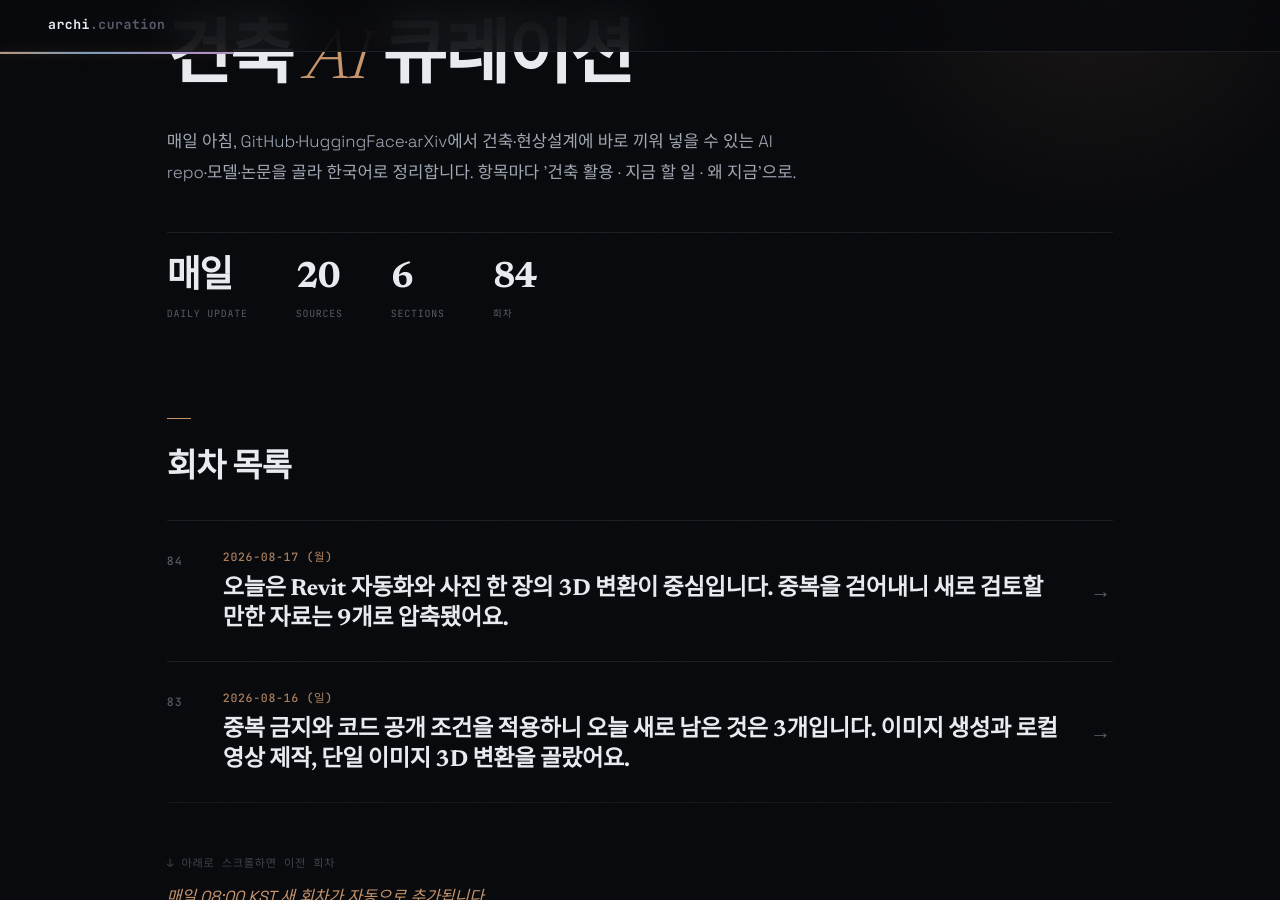
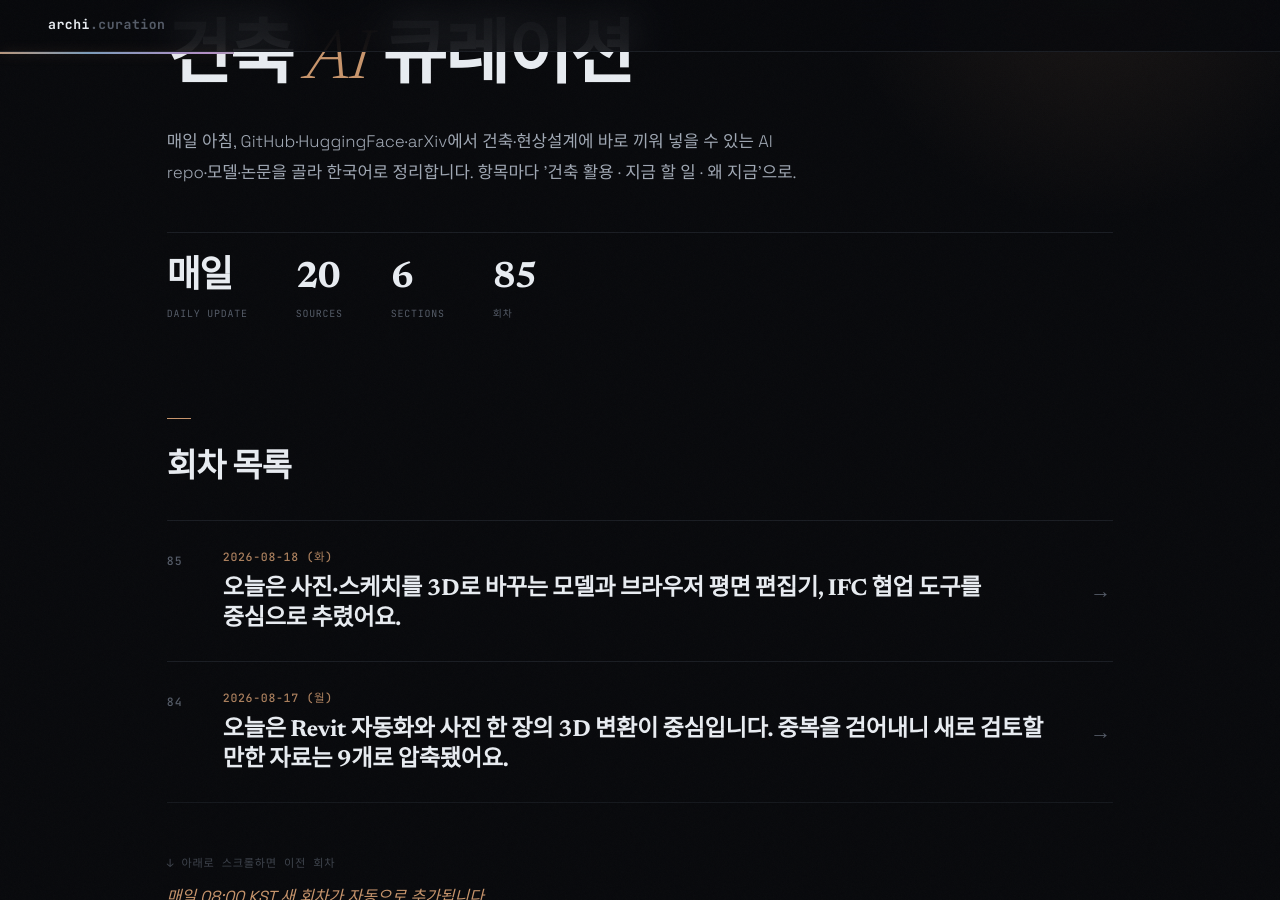
Before and after one commit to ghkch5gh-jpg/ainews-curation, a Jekyll site: the page built from index.md, in a window 1280 px wide and 900 px high, scrolled down 190 px. Built offline with Jekyll 4.4.1, drawn with Linux system fonts in a browser that asks for light colours; some web fonts are replaced.

Commit message:
daily: 2026-08-18

```diff
--- /dev/null
+++ b/2026-08-18_화.md
@@ -0,0 +1,141 @@
+---
+title: 2026-08-18 (화)
+eyebrow: ARCH · AI CURATION
+hero_title: "2026 · 08 · 18 <em>(화)</em>"
+description: "오늘은 사진·스케치를 3D로 바꾸는 모델과 브라우저 평면 편집기, IFC 협업 도구를 중심으로 추렸어요."
+summary: 오늘은 사진·스케치를 3D로 바꾸는 모델과 브라우저 평면 편집기, IFC 협업 도구를 중심으로 추렸어요.
+---
+
+<div class="news">
+<section class="news-flow-sec reveal"><h2 class="news-flow__t">이번 회차 흐름</h2><div class="news-flow"><p>안녕하세요! 오늘은 설계 이미지를 실제로 다룰 수 있는 3D 자료로 바꾸는 도구가 눈에 띕니다. Hunyuan3D-2.1은 조감도 속 가구나 조형물을 3D 시안으로 만드는 데 쓸 수 있고, HY-World-2.0은 한 장면 전체를 입체 공간으로 확장하는 방향을 보여줘요. 브라우저에서 평면을 편집하는 Arcada와 IFC 검토 업무를 관리하는 OpenProject도 실무에 가까운 선택입니다. 최근 소개한 주소와 코드가 아직 공개되지 않은 논문은 모두 제외했어요. 그래서 수량을 억지로 채우기보다 바로 열어볼 수 있는 여덟 개만 남겼습니다.</p></div></section>
+<section class="news-sec">
+<h2 class="news-sec__t">오늘의 헤드라인</h2>
+<article class="ni reveal">
+  <header class="ni__h">
+    <span class="ni__n">01</span>
+    <a class="ni__t" href="https://huggingface.co/tencent/Hunyuan3D-2.1" target="_blank" rel="noopener">이미지 한 장을 정교한 3D 시안으로 만드는 Hunyuan3D-2.1 <span class="ni__arrow">↗</span></a>
+    <span class="ni__tr"><span class="ni__src">HuggingFace</span><span class="ni__score">8/10</span></span>
+  </header>
+  <p class="ni__body">Hunyuan3D-2.1은 이미지를 3D로 변환하는 용도의 모델입니다. 다만 제공된 원문 발췌만으로 결과물의 형태·표면 품질이나 Rhino·SketchUp과의 연계성까지는 확인하기 어려워요.</p>
+  <ul class="ni__pts"><li>단일 이미지에서 3D 형태와 표면을 함께 생성</li><li>가구·파빌리온·조형물의 초기 입체안 제작에 적합</li><li>치수와 구조 정확성은 Rhino나 CAD에서 별도 확인 필요</li></ul>
+  <div class="ni__meta">
+    <div class="ni__row"><dt>얻는 것</dt><dd>참고 이미지를 3D로 변환하는 실험에 활용할 수 있습니다. 건축 설계에서의 구체적인 활용성과 결과 품질은 직접 검증해야 해요.</dd></div>
+    <div class="ni__row ni__row--do"><dt>지금 할 일</dt><dd><p class="ni__do-text">모델 카드와 실행 예제를 확인한 뒤, 배경이 단순한 이미지 한 장으로 변환 결과와 출력 형식을 시험해보세요.</p></dd></div>
+    <div class="ni__row ni__row--why"><dt>왜 지금</dt><dd>이미지 생성 결과를 발표용 그림으로 끝내지 않고 Rhino에서 수정할 3D 초안으로 넘기는 도구가 빠르게 늘고 있어요.</dd></div>
+  </div>
+  <footer class="ni__f"><span class="ni__verified">✓ 원문 대조</span><a class="ni__story" href="https://huggingface.co/tencent/Hunyuan3D-2.1" target="_blank" rel="noopener">스토리 →</a></footer>
+</article>
+<article class="ni reveal">
+  <header class="ni__h">
+    <span class="ni__n">02</span>
+    <a class="ni__t" href="https://huggingface.co/tencent/HY-World-2.0" target="_blank" rel="noopener">장면 전체를 입체 공간으로 확장하는 HY-World-2.0 <span class="ni__arrow">↗</span></a>
+    <span class="ni__tr"><span class="ni__src">HuggingFace</span><span class="ni__score">8/10</span></span>
+  </header>
+  <p class="ni__body">HY-World-2.0은 이미지에서 3D를 생성하는 월드 모델로 소개된 모델입니다. 다만 제공된 원문 발췌만으로 장면 전체를 어느 범위까지 입체 공간으로 확장하거나 카메라 이동을 지원하는지는 확인하기 어려워요.</p>
+  <ul class="ni__pts"><li>단일 물체보다 넓은 장면의 3D 생성에 초점</li><li>조감도와 실내 투시도의 다른 시점 탐색에 활용 가능</li><li>벽 두께·면적·층고 같은 설계 정보는 보장하지 않음</li></ul>
+  <div class="ni__meta">
+    <div class="ni__row"><dt>얻는 것</dt><dd>이미지를 3D로 변환하는 공간 생성 실험에 활용할 가능성이 있습니다. 건축 투시도에서 추가 시점을 만들 수 있는지는 직접 검증해야 해요.</dd></div>
+    <div class="ni__row ni__row--do"><dt>지금 할 일</dt><dd><p class="ni__do-text">모델 카드에서 필요한 컴퓨터 사양과 사용 조건, 출력 형식을 확인한 뒤 단순한 이미지로 시험해보세요.</p></dd></div>
+    <div class="ni__row ni__row--why"><dt>왜 지금</dt><dd>사진 속 물체 하나를 만드는 경쟁이 장면 전체를 돌아볼 수 있게 만드는 경쟁으로 넓어지고 있습니다.</dd></div>
+  </div>
+  <footer class="ni__f"><span class="ni__verified">✓ 원문 대조</span><a class="ni__story" href="https://huggingface.co/tencent/HY-World-2.0" target="_blank" rel="noopener">스토리 →</a></footer>
+</article>
+<article class="ni reveal">
+  <header class="ni__h">
+    <span class="ni__n">03</span>
+    <a class="ni__t" href="https://github.com/mehanix/arcada" target="_blank" rel="noopener">브라우저에서 평면과 3D를 함께 편집하는 Arcada <span class="ni__arrow">↗</span></a>
+    <span class="ni__tr"><span class="ni__src">GitHub</span><span class="ni__score">8/10</span></span>
+  </header>
+  <p class="ni__body">Arcada는 React와 Pixi.js로 만든 인테리어 디자인·평면 작성 소프트웨어의 코드 저장소입니다. 웹 기반 여부와 3D 확인 기능은 제공된 원문 발췌만으로 확인하기 어려워요.</p>
+  <ul class="ni__pts"><li>브라우저 기반 평면 작성과 실내 배치 기능 제공</li><li>사무소 양식과 공간 유형에 맞춘 기능 수정 가능</li><li>복잡한 실시도면보다 초기 배치안과 고객 협의에 적합</li></ul>
+  <div class="ni__meta">
+    <div class="ni__row"><dt>얻는 것</dt><dd>평면 작성이나 인테리어 배치 도구를 검토할 때 참고할 수 있습니다. 공동주택이나 오피스 배치에 적합한지는 기능을 직접 확인해야 해요.</dd></div>
+    <div class="ni__row ni__row--do"><dt>지금 할 일</dt><dd><p class="ni__do-text"><code class="ni__code">git clone https://github.com/mehanix/arcada</code> 를 실행한 뒤 README에서 설치 방법과 지원 기능을 확인하고 샘플을 로컬에서 열어보세요.</p></dd></div>
+    <div class="ni__row ni__row--why"><dt>왜 지금</dt><dd>2026년 7월까지 갱신된 저장소로, 무거운 CAD를 열지 않고 초기 평면을 함께 검토하려는 수요와 맞닿아 있습니다.</dd></div>
+  </div>
+  <footer class="ni__f"><span class="ni__verified">✓ 원문 대조</span><a class="ni__story" href="https://github.com/mehanix/arcada" target="_blank" rel="noopener">스토리 →</a></footer>
+</article>
+<article class="ni reveal">
+  <header class="ni__h">
+    <span class="ni__n">04</span>
+    <a class="ni__t" href="https://github.com/opf/openproject" target="_blank" rel="noopener">IFC 검토 기록을 일정과 업무표에 묶는 OpenProject <span class="ni__arrow">↗</span></a>
+    <span class="ni__tr"><span class="ni__src">GitHub</span><span class="ni__score">7/10</span></span>
+  </header>
+  <p class="ni__body">OpenProject는 제품·프로젝트·포트폴리오 관리를 위한 오픈소스 프로젝트 관리 소프트웨어입니다. 애자일 계획, 이슈 추적, 로드맵, 간트 차트, 시간 추적과 협업 기능을 제공합니다. IFC와 BCF 지원 여부는 제공된 원문 발췌에서 확인되지 않아요.</p>
+  <ul class="ni__pts"><li>IFC·BCF 관련 검토 업무를 프로젝트 일정과 연결</li><li>담당자·기한·수정 상태를 한 화면에서 추적</li><li>직접 운영할 수 있어 사내 자료 관리 방식을 정하기 쉬움</li></ul>
+  <div class="ni__meta">
+    <div class="ni__row"><dt>얻는 것</dt><dd>설계 일정과 담당 업무, 수정 이슈를 한곳에서 관리하는 용도로 검토할 수 있습니다. BIM 모델의 검토 기록과 직접 연동되는지는 별도로 확인해야 해요.</dd></div>
+    <div class="ni__row ni__row--do"><dt>지금 할 일</dt><dd><p class="ni__do-text"><code class="ni__code">git clone https://github.com/opf/openproject</code> 를 실행하고 README에서 설치 방법과 BIM 관련 기능의 지원 여부를 확인하세요.</p></dd></div>
+    <div class="ni__row ni__row--why"><dt>왜 지금</dt><dd>2026년 8월 17일에도 갱신됐으며, BIM 자동 검토가 늘수록 검토 결과를 누가 언제 고칠지 관리하는 부분이 더 중요해지고 있어요.</dd></div>
+  </div>
+  <footer class="ni__f"><span class="ni__verified">✓ 원문 대조</span><a class="ni__story" href="https://github.com/opf/openproject" target="_blank" rel="noopener">스토리 →</a></footer>
+</article>
+</section>
+<section class="news-sec">
+<h2 class="news-sec__t">핫 레포</h2>
+<article class="ni reveal">
+  <header class="ni__h">
+    <span class="ni__n">05</span>
+    <a class="ni__t" href="https://huggingface.co/unsloth/Qwen3.8-27B-NVFP4" target="_blank" rel="noopener">적은 장비로 3D 모델을 돌려보는 Qwen3.8 NVFP4 <span class="ni__arrow">↗</span></a>
+    <span class="ni__tr"><span class="ni__src">HuggingFace</span><span class="ni__score">4/10</span></span>
+  </header>
+  <p class="ni__body">이 자료는 unsloth가 공개한 Qwen3.8-27B-NVFP4 모델 저장소입니다. 이미지와 영상 입력을 처리하는 형식이 포함된 것은 확인되지만, 메모리 절감 정도나 건축 문서·IFC 처리 성능은 제공된 원문 발췌만으로 확인하기 어려워요.</p>
+  <ul class="ni__pts"><li>원본보다 메모리 사용량을 줄인 실행용 모델</li><li>외부 서비스에 자료를 보내지 않는 내부 실험 가능</li><li>법규 판단의 정확성은 별도 자료와 검증 절차가 필요</li></ul>
+  <div class="ni__meta">
+    <div class="ni__row"><dt>얻는 것</dt><dd>지원 기능과 실행 환경을 확인한 뒤 사내 문서 처리 가능성을 시험해볼 수 있습니다. 건축 지식과 로컬 실행에 필요한 장비 조건은 별도로 검증해야 해요.</dd></div>
+    <div class="ni__row ni__row--do"><dt>지금 할 일</dt><dd><p class="ni__do-text">모델 카드에서 지원 장비와 실행 프로그램, 라이선스를 확인한 뒤 공개 문서 한 건으로 처리 품질을 시험해보세요.</p></dd></div>
+    <div class="ni__row ni__row--why"><dt>왜 지금</dt><dd>큰 AI를 사무실 컴퓨터에서 실행하기 위한 경량 버전이 빠르게 공개되고 있어 내부 문서 활용의 문턱이 낮아지고 있습니다.</dd></div>
+  </div>
+  <footer class="ni__f"><span class="ni__verified">✓ 원문 대조</span><a class="ni__story" href="https://huggingface.co/unsloth/Qwen3.8-27B-NVFP4" target="_blank" rel="noopener">스토리 →</a></footer>
+</article>
+<article class="ni reveal">
+  <header class="ni__h">
+    <span class="ni__n">06</span>
+    <a class="ni__t" href="https://huggingface.co/deepseek-ai/DeepSeek-V4-Flash-0731" target="_blank" rel="noopener">빠른 사내 문서 보조 모델 DeepSeek-V4-Flash <span class="ni__arrow">↗</span></a>
+    <span class="ni__tr"><span class="ni__src">HuggingFace</span><span class="ni__score">3/10</span></span>
+  </header>
+  <p class="ni__body">DeepSeek-V4-Flash-0731은 대화형 작업으로 제공되는 언어 모델입니다. 질문 답변이나 문서 비교에 활용할 수 있는지는 실행 예제로 확인해야 하며, 건축 도면을 직접 만들거나 법규를 판단하는 기능은 제공된 원문 발췌에서 확인되지 않아요.</p>
+  <ul class="ni__pts"><li>긴 문서의 요약과 항목 비교에 활용 가능</li><li>건축 전용 학습 자료나 IFC 처리 기능은 확인되지 않음</li><li>법규·면적 판단 결과는 원문 대조가 필수</li></ul>
+  <div class="ni__meta">
+    <div class="ni__row"><dt>얻는 것</dt><dd>대화형 모델로서 공모 지침이나 질의응답 문서 정리 가능성을 시험해볼 수 있습니다. 건축 업무 성능은 별도로 검증해야 해요.</dd></div>
+    <div class="ni__row ni__row--do"><dt>지금 할 일</dt><dd><p class="ni__do-text">모델 사용 조건과 실행 예제를 읽고, 공개 문서 두 판의 변경 항목을 정리하는 시험을 해보세요.</p></dd></div>
+    <div class="ni__row ni__row--why"><dt>왜 지금</dt><dd>빠른 언어 모델이 계속 공개되면서 설계 자료를 읽는 비용은 낮아지고 있지만, 건축 지식 검증은 여전히 별도 과제로 남아 있습니다.</dd></div>
+  </div>
+  <footer class="ni__f"><span class="ni__verified">✓ 원문 대조</span><a class="ni__story" href="https://huggingface.co/deepseek-ai/DeepSeek-V4-Flash-0731" target="_blank" rel="noopener">스토리 →</a></footer>
+</article>
+</section>
+<section class="news-sec">
+<h2 class="news-sec__t">모델 · 데이터셋</h2>
+<article class="ni reveal">
+  <header class="ni__h">
+    <span class="ni__n">07</span>
+    <a class="ni__t" href="https://huggingface.co/stabilityai/TripoSR" target="_blank" rel="noopener">빠르게 3D 초안을 만드는 TripoSR <span class="ni__arrow">↗</span></a>
+    <span class="ni__tr"><span class="ni__src">HuggingFace</span><span class="ni__score">7/10</span></span>
+  </header>
+  <p class="ni__body">TripoSR은 이미지를 3D로 변환하는 모델이며 MIT 라이선스로 공개돼 있습니다. 다만 변환 속도와 최신 모델 대비 세밀함, 구조의 단순성은 제공된 원문 발췌만으로 확인하기 어려워요.</p>
+  <ul class="ni__pts"><li>단일 이미지에서 빠르게 3D 물체 생성</li><li>가구·오브제·단순 매스의 초안 제작에 적합</li><li>복잡한 건축물과 정확한 치수 재현에는 한계</li></ul>
+  <div class="ni__meta">
+    <div class="ni__row"><dt>얻는 것</dt><dd>이미지를 3D로 변환하는 형태 실험에 활용할 수 있습니다. Rhino 배치나 건축 시각화에 적합한지는 출력 형식과 품질을 직접 확인해야 해요.</dd></div>
+    <div class="ni__row ni__row--do"><dt>지금 할 일</dt><dd><p class="ni__do-text">모델 페이지의 예제를 열고 배경이 단순한 이미지부터 변환해 결과 품질과 출력 형식을 확인하세요.</p></dd></div>
+    <div class="ni__row ni__row--why"><dt>왜 지금</dt><dd>새로운 대형 3D 모델과 비교할 기준점으로 쓰기 좋고, 작은 시험을 시작하기에도 부담이 상대적으로 적습니다.</dd></div>
+  </div>
+  <footer class="ni__f"><span class="ni__verified">✓ 원문 대조</span><a class="ni__story" href="https://huggingface.co/stabilityai/TripoSR" target="_blank" rel="noopener">스토리 →</a></footer>
+</article>
+<article class="ni reveal">
+  <header class="ni__h">
+    <span class="ni__n">08</span>
+    <a class="ni__t" href="https://huggingface.co/dots-studio/dots3-note-prev" target="_blank" rel="noopener">도면과 사진을 함께 읽는 실험용 dots3-note-prev <span class="ni__arrow">↗</span></a>
+    <span class="ni__tr"><span class="ni__src">HuggingFace</span><span class="ni__score">3/10</span></span>
+  </header>
+  <p class="ni__body">dots3-note-prev는 이미지·오디오·영상 입력 형식이 포함된 멀티모달 대화 모델입니다. 다만 제공된 원문 발췌만으로 사진 설명이나 도면 판독, 건축 분야 성능은 확인하기 어려워요.</p>
+  <ul class="ni__pts"><li>이미지와 문장을 한 번에 다루는 모델</li><li>현장 사진과 메모를 함께 정리하는 실험 가능</li><li>도면 기호·치수·법규 해석 능력은 검증되지 않음</li></ul>
+  <div class="ni__meta">
+    <div class="ni__row"><dt>얻는 것</dt><dd>이미지가 포함된 입력을 처리할 수 있는지는 확인되므로 현장 사진 분류나 설명 가능성을 시험해볼 수 있습니다. 설계 검토에 활용하려면 별도의 성능 검증이 필요해요.</dd></div>
+    <div class="ni__row ni__row--do"><dt>지금 할 일</dt><dd><p class="ni__do-text">모델 카드의 사용 예제를 확인하고, 개인정보가 없는 사진으로 입력 지원 여부와 분류·설명 품질을 시험해보세요.</p></dd></div>
+    <div class="ni__row ni__row--why"><dt>왜 지금</dt><dd>이미지와 문서를 함께 읽는 모델이 늘고 있지만 건축 도면에서 실제로 어디까지 믿을 수 있는지 작은 검증 자료를 쌓아둘 시점입니다.</dd></div>
+  </div>
+  <footer class="ni__f"><span class="ni__verified">✓ 원문 대조</span><a class="ni__story" href="https://huggingface.co/dots-studio/dots3-note-prev" target="_blank" rel="noopener">스토리 →</a></footer>
+</article>
+</section>
+<div class="news-outro"><span class="news-outro__t">맺음말</span><p>오늘 자료를 보면 AI가 멋진 그림을 만드는 단계를 지나, 수정 가능한 3D 자료와 협업 기록을 만드는 쪽으로 이동하고 있어요. 아직 자동 생성 결과를 실시 모델로 바로 쓰기는 어렵지만, 현상설계 초반의 모형 제작과 대안 비교에는 충분히 시간을 아껴줄 수 있습니다.</p></div>
+</div>
--- a/index.md
+++ b/index.md
@@ -10,12 +10,13 @@ stats:
     lbl: "Sources"
   - num: "6"
     lbl: "Sections"
-  - num: "84"
+  - num: "85"
     lbl: "회차"
 ---
 
 ## 회차 목록
 
+- [2026-08-18 (화) — 오늘은 사진·스케치를 3D로 바꾸는 모델과 브라우저 평면 편집기, IFC 협업 도구를 중심으로 추렸어요.](2026-08-18_화.html)
 - [2026-08-17 (월) — 오늘은 Revit 자동화와 사진 한 장의 3D 변환이 중심입니다. 중복을 걷어내니 새로 검토할 만한 자료는 9개로 압축됐어요.](2026-08-17_월.html)
 - [2026-08-16 (일) — 중복 금지와 코드 공개 조건을 적용하니 오늘 새로 남은 것은 3개입니다. 이미지 생성과 로컬 영상 제작, 단일 이미지 3D 변환을 골랐어요.](2026-08-16_일.html)
 - [2026-08-15 (토) — 사진을 3D 공간으로 바꾸는 모델과 곡면을 부분 수정하는 설계 코드가 눈에 띈 토요일입니다.](2026-08-15_토.html)
```
